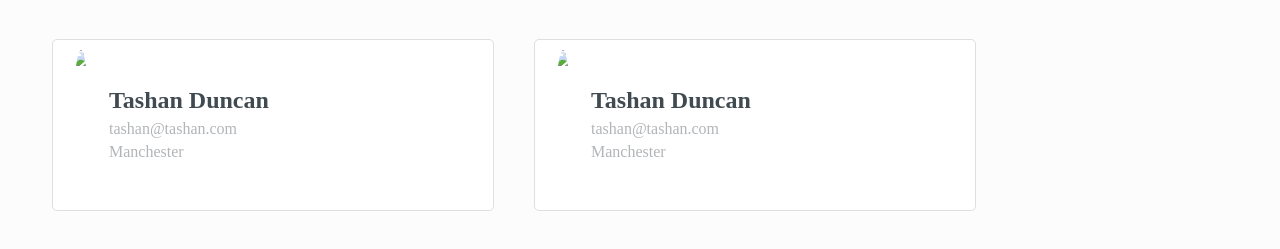
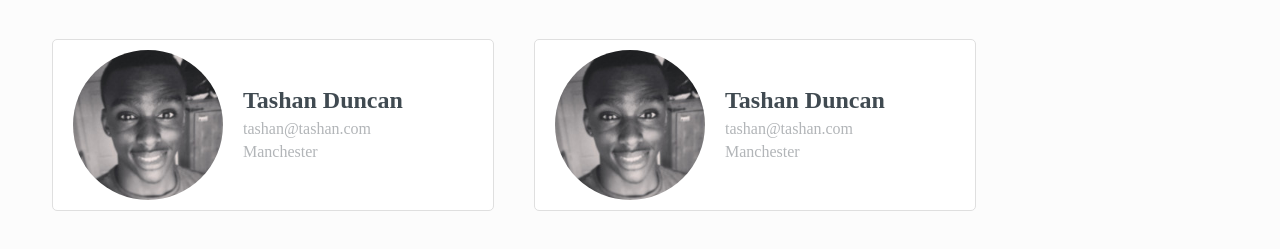
Before and after one commit to TashanDuncan/Unit08, a plain HTML site: page index.html in a window 1280 px wide. Shown: the part 61-310 px from the top of the page. Drawn offline with Linux system fonts and the light colour scheme; the site is published under a folder, as on GitHub Pages, so addresses that start at the root find nothing.

Commit message:
remove relative positioning from images

```diff
--- a/index.html
+++ b/index.html
@@ -18,7 +18,7 @@
     <main>
         <div class="employees">
             <div class="employee-container">
-                <img class="employee-image" src="/0.jpg">
+                <img class="employee-image" src="0.jpg">
                 <div class="employee-details">
                     <h2 class="employee-name">Tashan Duncan</h2>
                     <p class="employee-email">tashan@tashan.com</p>
@@ -26,7 +26,7 @@
                 </div>
             </div>
             <div class="employee-container">
-                <img class="employee-image" src="/0.jpg">
+                <img class="employee-image" src="0.jpg">
                 <div class="employee-details">
                     <h2 class="employee-name">Tashan Duncan</h2>
                     <p class="employee-email">tashan@tashan.com</p>
```
